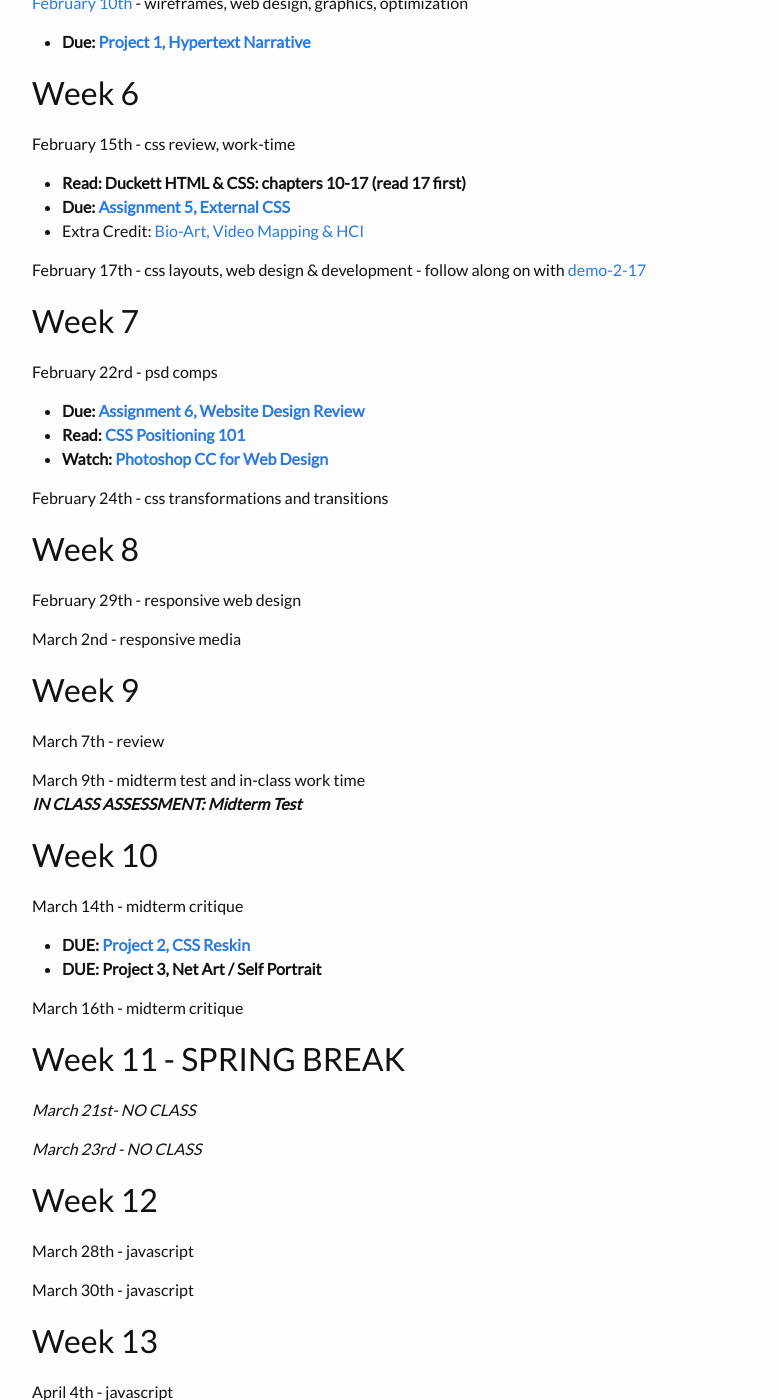
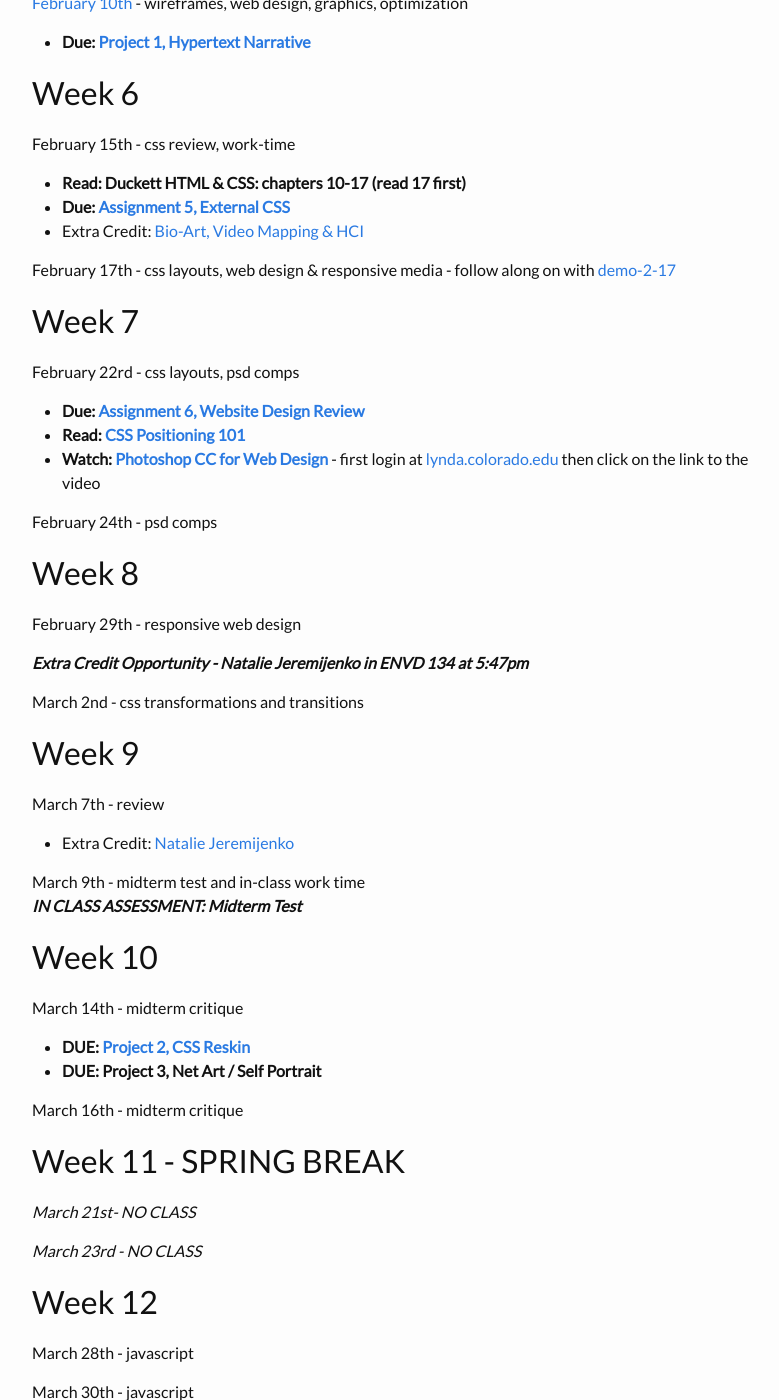
Before and after one commit to coloringchaos/web-spring-16, a Jekyll site: the page built from timeline.md, in a window 1280 px wide and 1400 px high, scrolled down 1058 px. Shown: the whole window, without its empty margins (238-1017 px from the left). Built offline with Jekyll 4.4.1, drawn with Linux system fonts in a browser that asks for light colours.

Commit message:
timeline, assignment 6

```diff
--- a/timeline.md
+++ b/timeline.md
@@ -51,24 +51,28 @@ February 15th - css review, work-time
 + **Due: [Assignment 5, External CSS](/web-spring-16/assignment-5)**
 + Extra Credit: [Bio-Art, Video Mapping & HCI](/web-spring-16/extracredit-1)
 
-February 17th - css layouts, web design & development - follow along on with [demo-2-17](https://github.com/coloringchaos/atls2200-examples)
+February 17th - css layouts, web design & responsive media - follow along on with [demo-2-17](https://github.com/coloringchaos/atls2200-examples)
 
 # Week 7
-February 22rd - psd comps
+February 22rd - css layouts, psd comps
 
 + **Due: [Assignment 6, Website Design Review](/web-spring-16/assignment-6)**
 + **Read: [CSS Positioning 101](http://alistapart.com/article/css-positioning-101)**
-+ **Watch: [Photoshop CC for Web Design](http://www.lynda.com/Photoshop-tutorials/Photoshop-CC-Web-Design/145211-2.html)**
++ **Watch: [Photoshop CC for Web Design](http://www.lynda.com/Photoshop-tutorials/Photoshop-CC-Web-Design/145211-2.html)** - first login at [lynda.colorado.edu](http://lynda.colorado.edu/) then click on the link to the video
 
-February 24th - css transformations and transitions
+February 24th - psd comps
 
 # Week 8
 February 29th - responsive web design
 
-March 2nd - responsive media
+***Extra Credit Opportunity - Natalie Jeremijenko in ENVD 134 at 5:47pm***
+
+March 2nd - css transformations and transitions
 
 # Week 9
 March 7th - review
+
++ Extra Credit: [Natalie Jeremijenko](/web-spring-16/extracredit-2)
 
 March 9th - midterm test and in-class work time <br>
 ***IN CLASS ASSESSMENT: Midterm Test***
```
Also changed, not shown: assignments/assignment-6.md (+3 -1 lines), students.md (+1 -1 lines).
